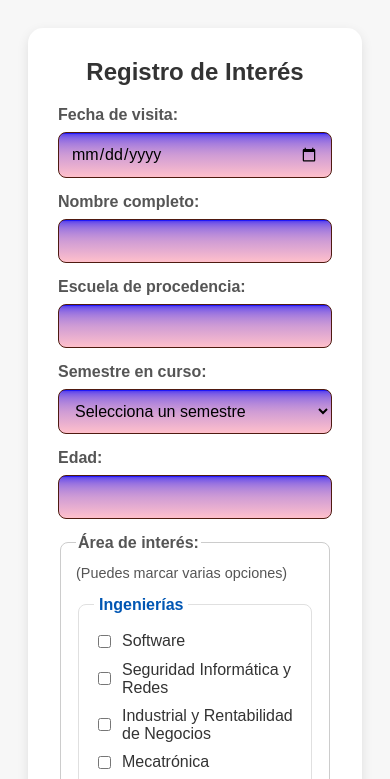
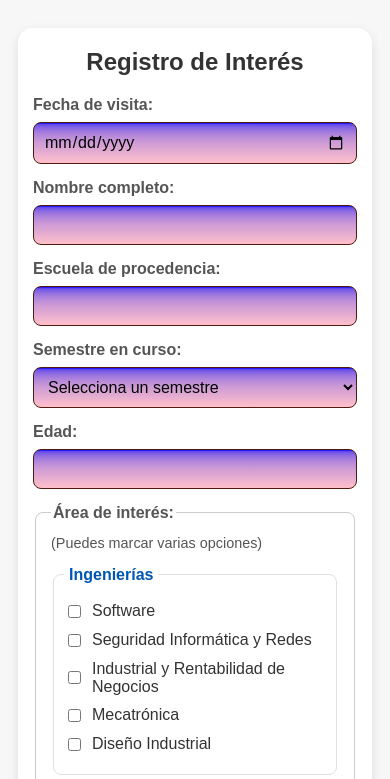
Before and after one commit to kevRG/formulario_hotel, a plain HTML site: page index.html in a window 390 px wide. Shown: the top 779 px of the page. Drawn offline with Linux system fonts and the light colour scheme.

Commit message:
Index.html changes

```diff
--- a/script.js
+++ b/script.js
@@ -1,5 +1,5 @@
 const scriptURL = 'https://script.google.com/macros/s/AKfycbxE4iNmeH3nxYSx20p7U3DurBlm5P_sh8U850vGkSNDb4ckna6zX8lHKuqxV_PVE9BKRw/exec';
-const form = document.getElementById('HotelFormulario');
+const form = document.getElementById('hotelForm');
 const submitBtn = document.getElementById('submit-btn');
 const statusEl = document.getElementById('form-status');
 
--- a/styles.css
+++ b/styles.css
@@ -128,3 +128,46 @@ button:disabled {
     color: #0056b3; /* Color azul para destacar la categoría */
     padding: 0 5px; /* Espaciado para que el borde no lo atraviese */
 }
+
+/* --- Media Query para Móviles --- */
+/* Estos estilos se aplicarán en pantallas de 600px o menos */
+
+@media (max-width: 600px) {
+
+    body {
+        /* Reducimos el relleno del body para dar más espacio al formulario */
+        padding: 10px;
+    }
+
+    form {
+        /* Hacemos que el formulario ocupe casi todo el ancho */
+        max-width: 100%;
+        width: 100%;
+        /* Reducimos el relleno interno para que quepa más contenido */
+        padding: 20px 15px;
+        margin: 10px 0;
+    }
+
+    h2 {
+        /* (Opcional) Reducir un poco el título */
+        font-size: 1.5rem;
+    }
+
+    /* Ajustamos el padding de los campos para que no se sientan apretados */
+    input[type="text"],
+    input[type="date"],
+    input[type="number"],
+    select {
+        padding: 10px;
+    }
+
+    button {
+        /* (Opcional) Un poco menos de padding en el botón */
+        padding: 10px 15px;
+    }
+
+    /* (Opcional) Quitar relleno a los grupos de checkboxes */
+    .sub-fieldset {
+        padding: 10px;
+    }
+}
```
